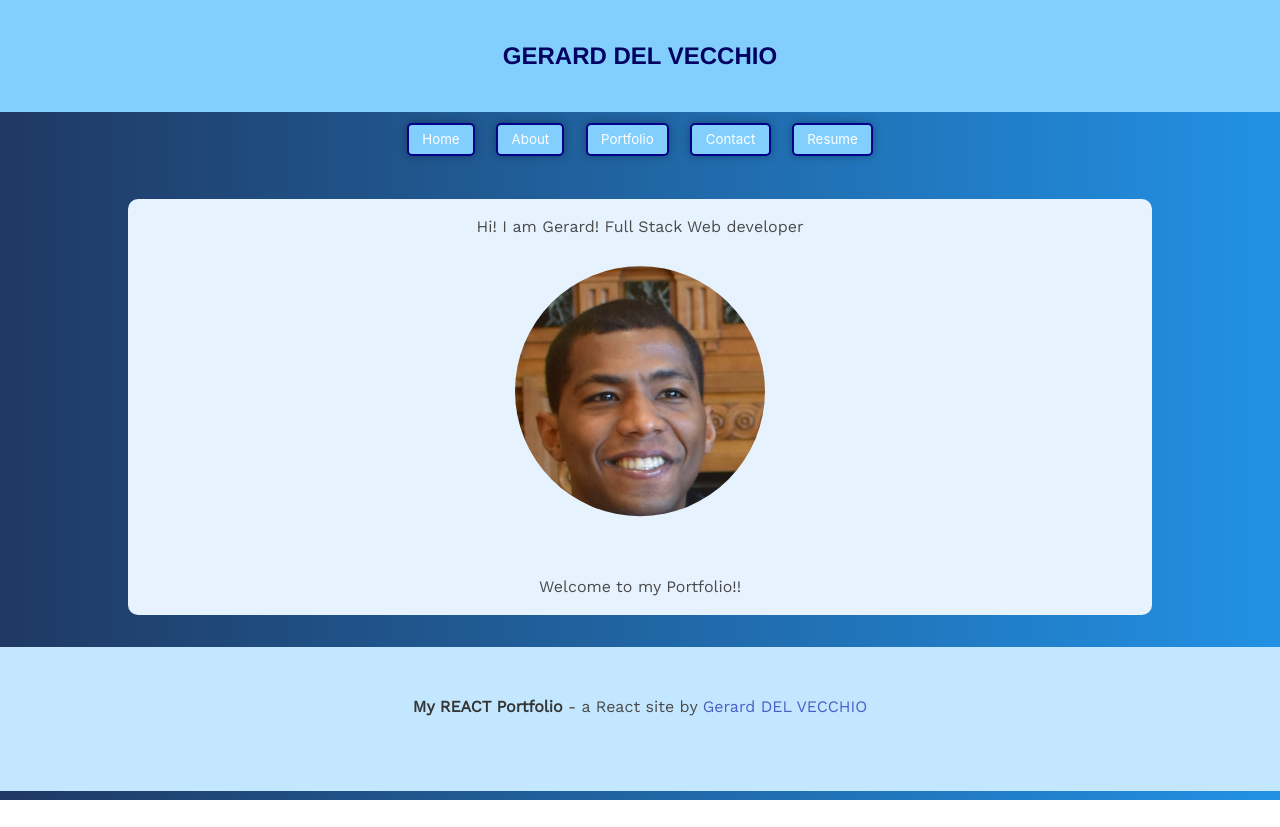
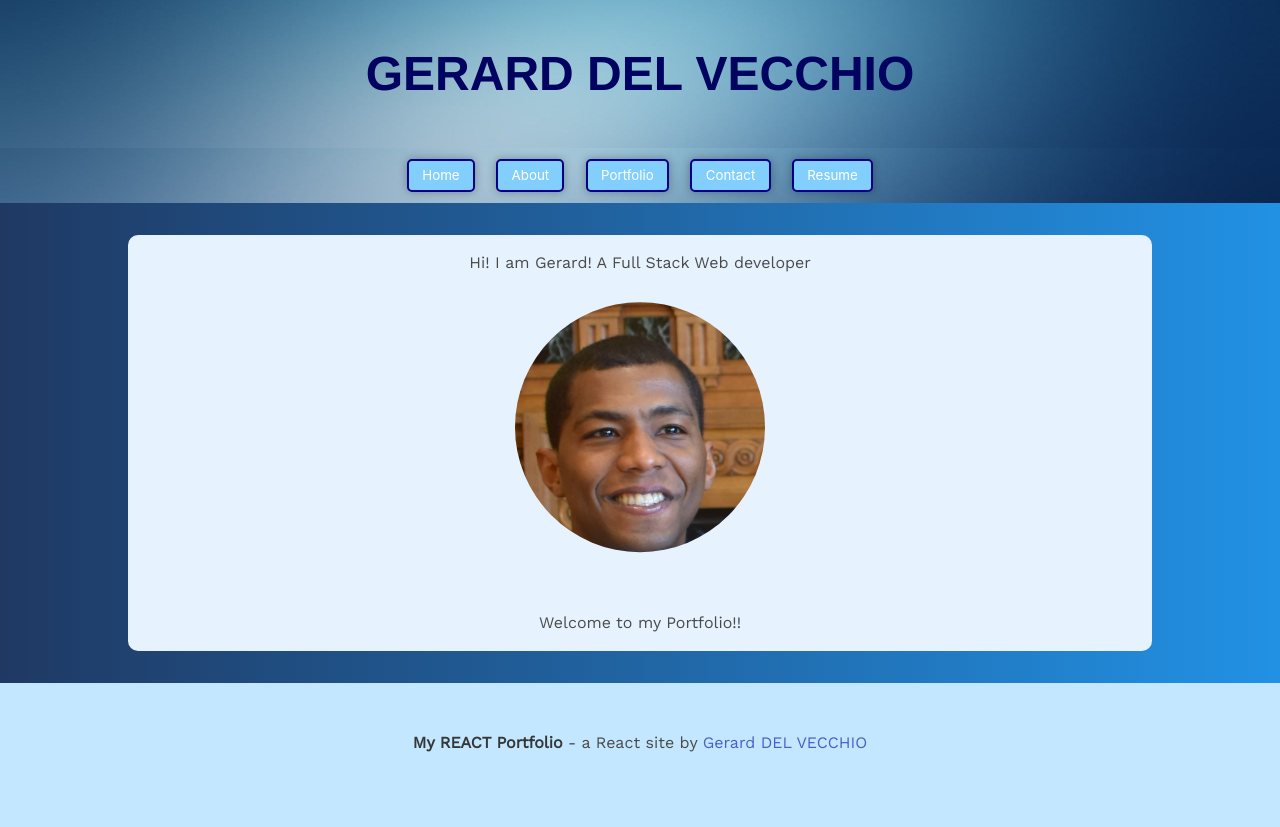
Before and after one commit to Gdel-J/React-Listen-Port-Folio, a React (Create React App) app: page / in a window 1280 px wide. Before the commit the page ends 800 px from the top, so only its background shows below. Built offline with nearby package versions, Linux system fonts and the light colour scheme.

Commit message:
Home.js updated , animations added Header.js updated too,index.css updated

```diff
--- a/public/index.html
+++ b/public/index.html
@@ -34,7 +34,7 @@
     />
 
     <!-- Page Title -->
-    <title>Gerard DEL VECCHIO</title>
+    <title>React App</title>
 
 
   </head>
--- a/src/components/Header.js
+++ b/src/components/Header.js
@@ -1,28 +1,30 @@
-// Import required dependencies and components
 import React, { useState } from 'react';
-import Navigation from "./Navigation";
-import Home from "./Home";
-import About from "./About";
-import Contact from "./Contact";
-import Portfolio from "./Portfolio";
-import Resume from "./Resume";
+import Home from './Home';
+import About from './About';
+import Contact from './Contact';
+import Portfolio from './Portfolio';
+import Resume from './Resume';
 
 function Header() {
-  // useState hook to set the initial page to "About" and create a function to change the state
-  const [currentPage, handlePageChange] = useState("Home");
+  const navItems = ['Home', 'About', 'Portfolio', 'Contact', 'Resume'];
+  const [currentPage, setCurrentPage] = useState('Home');
 
-  // The renderPage method uses a switch statement to render the appropriate current page
+  const handlePageChange = (event, item) => {
+    event.stopPropagation();
+    setCurrentPage(item);
+  };
+
   const renderPage = () => {
     switch (currentPage) {
-      case "Home":
+      case 'Home':
         return <Home />;
-      case "About":
+      case 'About':
         return <About />;
-      case "Portfolio":
+      case 'Portfolio':
         return <Portfolio />;
-      case "Contact":
+      case 'Contact':
         return <Contact />;
-      case "Resume":
+      case 'Resume':
         return <Resume />;
       default:
         return <About />;
@@ -39,17 +41,26 @@ function Header() {
             target="_blank"
             href="https://github.com/Gdel-J?tab=repositories"
           >
-
-            <span className="content is-large">GERARD DEL VECCHIO</span>
+            <span className="content is-large">
+              <div className="header-name-container">
+                <span className="header-name">GERARD DEL VECCHIO</span>
+              </div>
+            </span>
           </a>
         </div>
+        <ul className="navigation">
+          {navItems.map((item, index) => (
+            <li key={item}>
+              <button
+                className={`nav-button ${currentPage === item ? 'active' : ''} ${index !== 0 ? 'slide-in' : ''} ${item === 'Home' ? 'home-button' : ''}`}
+                onClick={(event) => handlePageChange(event, item)}
+              >
+                {item}
+              </button>
+            </li>
+          ))}
+        </ul>
       </nav>
-      {/* Pass the state value and the setter as props to NavTabs */}
-      <Navigation
-        currentPage={currentPage}
-        handlePageChange={handlePageChange}
-      />
-      {/* Call the renderPage function passing in the currentPage */}
       <main>
         <div>{renderPage(currentPage)}</div>
       </main>
--- a/src/components/Home.js
+++ b/src/components/Home.js
@@ -3,7 +3,7 @@ import React from 'react';
 const Home = () => {
     return (
     <div>
-      <p className="content01 is-medium">Hi! I am Gerard! Full Stack Web developer</p>
+      <p className="content01 is-medium">Hi! I am Gerard! A Full Stack Web developer</p>
 
       <img className="my-own-picture" src={process.env.PUBLIC_URL + '/img/ForLinkedInProfile05.jpg'} alt="Gerard DEL VECCHIO"/>
       <p className="content is-italic mt-4">
--- a/src/components/Navigation.js
+++ b/src/components/Navigation.js
@@ -2,18 +2,17 @@ import React from 'react';
 
 function Navigation({ currentPage, handlePageChange }) {
   // An array of navigation items
-  const navItems = ['Home','About', 'Portfolio', 'Contact', 'Resume'];
+  const navItems = ['Home', 'About', 'Portfolio', 'Contact', 'Resume'];
 
   return (
-    <nav>
+    <nav className="navbar" style={{ backgroundImage: `url(${process.env.PUBLIC_URL}/img/nav-bg.jpg)` }}>
       <ul className="navigation">
         {/* Map through the navigation items and create a list item for each */}
         {navItems.map((item) => (
           <li key={item}>
-            {/* Render the navigation item as a button */}
+            {/* Render the navigation item as a button with the slide-in animation */}
             <button
-              // Add the active class to the button if it matches the current page
-              className={`nav-button ${currentPage === item ? 'active' : ''}`}
+              className={`nav-button ${currentPage === item ? 'active' : 'nav-item-fade-in'}`}
               onClick={() => handlePageChange(item)}
             >
               {item}
--- a/src/index.css
+++ b/src/index.css
@@ -30,6 +30,10 @@ body {
   display: block;
   width: 100%;
   background-color: var(--primary-color);
+  background-image: url('./images/header-background.jpg'); /* Update the path to your image */
+  background-size: cover;
+  background-repeat: no-repeat;
+  background-position: center;
 }
 
 /* Create the shining animation for the header */
@@ -86,6 +90,66 @@ body {
   background-color: #5cb3ff;
   box-shadow: 0 0 15px rgba(0, 0, 0, 0.5); /* Increase the shadow on hover for stronger glow */
 }
+
+/* Add animation keyframes for sliding in from the right with delay */
+@keyframes slideInFromRight {
+  0% {
+    opacity: 0;
+    transform: translateX(400%);
+  }
+  100% {
+    opacity: 1;
+    transform: translateX(0);
+  }
+}
+
+/* Apply the slide-in animation to navigation items with a delay */
+.nav-button:not(.active):nth-child(1) {
+  animation: slideInFromRight 2.5s ease forwards 0.2s; /* Add a delay of 0.2s for the first item */
+}
+
+.nav-button:not(.active):nth-child(2) {
+  animation: slideInFromRight 2.5s ease forwards 0.4s; /* Add a delay of 0.4s for the second item */
+}
+
+.nav-button:not(.active):nth-child(3) {
+  animation: slideInFromRight 2.5s ease forwards 0.6s; /* Add a delay of 0.6s for the third item */
+}
+
+.nav-button:not(.active):nth-child(4) {
+  animation: slideInFromRight 2.5s ease forwards 0.8s; /* Add a delay of 0.8s for the fourth item */
+}
+
+.nav-button:not(.active):nth-child(5) {
+  animation: slideInFromRight 2.5s ease forwards 1s; /* Add a delay of 1s for the fifth item */
+}
+
+/* Add animation keyframes for displaying your name */
+@keyframes showName {
+  0% {
+    opacity: 0;
+    transform: translateX(-100%);
+  }
+  100% {
+    opacity: 1;
+    transform: translateX(0);
+  }
+}
+
+/* Apply the animation to the name in the header */
+.header-name {
+  animation: showName 3s ease; /* Adjust duration and easing as needed */
+  display: inline-block; /* Ensure that your name stays centered */
+  font-size: 48px; /* Change the font size to your desired value */
+}
+
+/* Apply the slide-in animation to navigation items with a delay */
+.nav-button:not(.active).slide-in,
+.nav-button.home-button {
+  animation: slideInFromRight 3.5s ease forwards;
+}
+
+
 
 /* Main content styles */
 main {
@@ -145,11 +209,10 @@ footer.footer {
   background-color: #e6f3ff;
   font-size: 20px;
   font-family: Cambria, Cochin, Georgia, Times, 'Times New Roman', serif;
-  color:darkblue;
+  color: darkblue;
 }
 
 h2 {
-
   font-size: 40px;
 }
 
```
Also changed, not shown: src/images/header-background.jpg (added).
